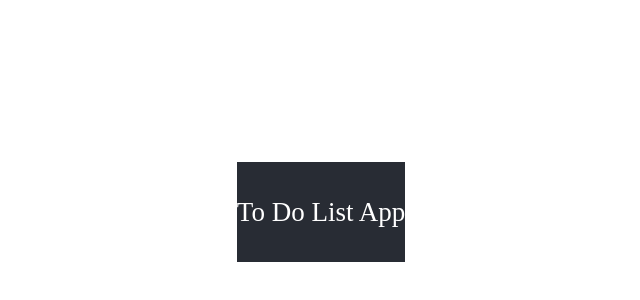
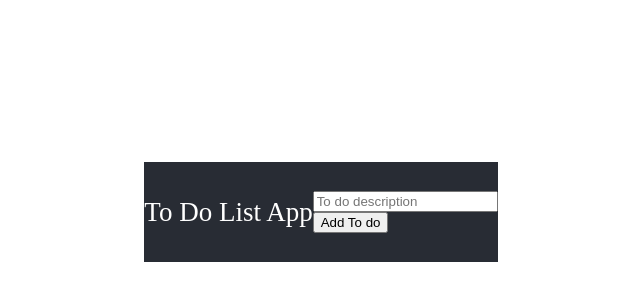
Before and after one commit to maamri95/todo-list, a React (Vite) app: page / in a window 1280 px wide. Shown: the part 188-488 px from the top of the page, without its empty margins (319-959 px from the left). Built offline with nearby package versions, Linux system fonts and the light colour scheme.

Commit message:
add component add todo

```diff
--- a/src/App.component.tsx
+++ b/src/App.component.tsx
@@ -2,6 +2,7 @@ import { AppContainer, AppHeader, AppTitle } from './App.styles'
 import {TodoList} from "./components/TodoList/TodoList.component";
 import {RootState, TodoState} from "./store";
 import {useSelector} from "react-redux";
+import {AddTodoStore} from "./components/AddTodo/AddTodo.component";
 
 function AppComponent() {
     const todos = useSelector<RootState, TodoState>(state => state.todos);
@@ -11,6 +12,7 @@ function AppComponent() {
           <AppTitle>
             To Do List App
           </AppTitle>
+            <AddTodoStore/>
         </AppHeader>
         <TodoList todos={todos} />
       </AppContainer>
--- /dev/null
+++ b/src/components/AddTodo/AddTodo.component.tsx
@@ -0,0 +1,46 @@
+import {FC, FormEvent, useRef} from "react";
+import {useDispatch} from "react-redux";
+import {AppDispatch} from "../../store";
+import {Todo} from "../../entities";
+import {addTodo} from "../../store/";
+
+interface AddTodoProps {
+    onAddTodo: (todoText: string) => void;
+}
+
+export const AddTodo: FC<AddTodoProps> = ({onAddTodo}) => {
+    const inputRef = useRef<HTMLInputElement>(null);
+    const todoSubmitHandler = (event: FormEvent) => {
+        event.preventDefault();
+        const todoDescription = inputRef.current!.value;
+        if (todoDescription.trim().length > 0) {
+            onAddTodo(todoDescription);
+        }
+        inputRef.current!.value = '';
+    };
+    return (
+        <form onSubmit={todoSubmitHandler}>
+            <div className="form-control">
+                <input type="text" ref={inputRef} placeholder="To do description"/>
+            </div>
+            <button type="submit">Add To do</button>
+        </form>
+    )
+};
+
+
+interface AddTodoStoreProps {
+}
+
+export const AddTodoStore: FC<AddTodoStoreProps> = () => {
+    const dispatch = useDispatch<AppDispatch>();
+    const onAddTodo = (todoDescription: string) => {
+        const todo = new Todo(todoDescription);
+        dispatch(addTodo(todo));
+    };
+    return (
+        <div>
+            <AddTodo onAddTodo={onAddTodo}/>
+        </div>
+    )
+};
```
Also changed, not shown: src/components/AddTodo/AddTodo.styles.ts (added).
